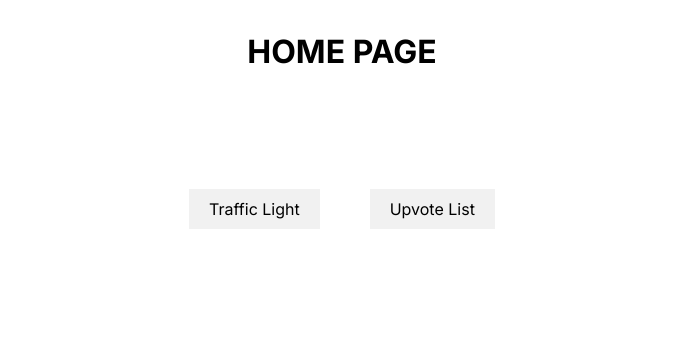
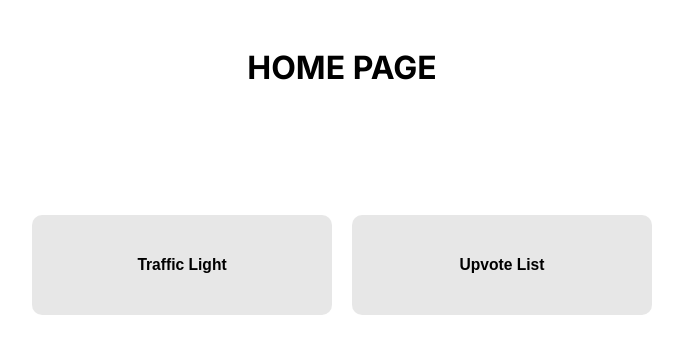
Before and after one commit to GabrielHammermeister/playground, a Next.js app: page / in a window 1280 px wide. Shown: the top 354 px of the page, without its empty margins (298-981 px from the left). Built offline with nearby package versions, Linux system fonts and the light colour scheme.

Commit message:
style(general): centralizes compnents and layouts

```diff
--- /dev/null
+++ b/src/app/components/ElevatedButton/index.tsx
@@ -0,0 +1,6 @@
+import styles from './styles.module.css'
+export default function ElevatedButton(props: { label: string }) {
+    return <button className={styles.elevatedButton}>
+        <h3>{props.label}</h3>
+    </button>;
+}
--- /dev/null
+++ b/src/app/components/ElevatedButton/styles.module.css
@@ -0,0 +1,21 @@
+.elevatedButton {
+    border-radius: 10px;
+    background: var(--background-30-gray);
+    padding: 10px 20px;
+    cursor: pointer;
+    width: 100%;
+    height: 100%;
+    border: none;
+
+    transition: all .1s linear;
+}
+.elevatedButton:hover {
+    background: var(--background-40-gray);
+    transform: translate(5px, -5px);
+    box-shadow: var(--background-40-dark-gray) -4px 4px, var(--background-20-dark-gray) -8px 8px;
+}
+.elevatedButton:active {
+    background: var(--background-50-gray);
+    transform: translate(3px, -3px);
+    box-shadow: none;
+}
--- a/src/app/layout.tsx
+++ b/src/app/layout.tsx
@@ -3,8 +3,7 @@
 import "./globals.css";
 import {Inter} from "next/font/google";
 import React from "react";
-import UpvoteListProvider from "@/app/context/UpvoteList/Provider";
-
+import styles from './page.module.css'
 const inter = Inter({ subsets: ['latin'] })
 
 export const metadata = {
@@ -20,7 +19,10 @@ export default function RootLayout({
   return (
     <html lang="en">
       <body className={inter.className}>
-        {children}
+        <main className={styles.main}>
+
+            {children}
+        </main>
       </body>
     </html>
   )
--- a/src/app/page.module.css
+++ b/src/app/page.module.css
@@ -3,55 +3,34 @@
   flex-direction: column;
   position: relative;
   align-items: center;
-  padding: 2rem 4rem;
+  padding: 3rem 2rem;
   min-height: 100vh;
+  width: clamp(320px, 100%, 1000px);
+  margin: 0 auto;
+}
+
+@media (min-width: 768px) {
+  .main {
+    padding: 3rem 4rem;
+  }
+}
+
+.routerSection {
+  width: 100%;
+  height: 100%;
 }
 
 .routesList {
   list-style: none;
+  width: 100%;
   display: flex;
+  justify-content: center;
+  flex-wrap: wrap;
   margin-top: 8rem;
-  gap: 50px;
-}
-.routesList a{
-  padding: 10px 20px;
-  background-color: var(--background-00-gray);
+  gap: 20px;
 }
 
-.routesList a:hover{
-  background-color: var(--background-30-gray);
+.routesList li {
+  height: 100px;
+  width: 300px;
 }
-
-.description a {
-  display: flex;
-  justify-content: center;
-  align-items: center;
-  gap: 0.5rem;
-}
-
-.description p {
-  position: relative;
-  margin: 0;
-  padding: 1rem;
-  background-color: rgba(var(--callout-rgb), 0.5);
-  border: 1px solid rgba(var(--callout-border-rgb), 0.3);
-  border-radius: var(--border-radius);
-}
-
-.card span {
-  display: inline-block;
-  transition: transform 200ms;
-}
-
-.card h2 {
-  font-weight: 600;
-  margin-bottom: 0.7rem;
-}
-
-.card p {
-  margin: 0;
-  opacity: 0.6;
-  font-size: 0.9rem;
-  line-height: 1.5;
-  max-width: 30ch;
-}
--- a/src/app/page.tsx
+++ b/src/app/page.tsx
@@ -2,11 +2,12 @@
 
 import styles from "./page.module.css";
 import Link from "next/link";
+import ElevatedButton from "@/app/components/ElevatedButton";
 
 export default function Home() {
 
     return (
-        <main className={styles.main}>
+        <>
             <h1>
                 HOME PAGE
             </h1>
@@ -14,16 +15,16 @@ export default function Home() {
                 <ul className={styles.routesList}>
                     <li>
                         <Link href={'pages/traffic-light'}>
-                            Traffic Light
+                            <ElevatedButton label={'Traffic Light'}/>
                         </Link>
                     </li>
                     <li>
                         <Link href={'pages/upvote-list'}>
-                            Upvote List
+                            <ElevatedButton label={'Upvote List'}/>
                         </Link>
                     </li>
                 </ul>
             </section>
-        </main>
+        </>
     )
 }
--- a/src/app/pages/styles.module.css
+++ /dev/null
@@ -1,16 +0,0 @@
-.main {
-    display: flex;
-    flex-direction: column;
-    position: relative;
-    align-items: center;
-    padding: 3rem 2rem;
-    min-height: 100vh;
-    width: clamp(320px, 100%, 1000px);
-    margin: 0 auto;
-}
-
-@media (min-width: 768px) {
-    .main {
-        padding: 4rem;
-    }
-}
```
Also changed, not shown: src/app/pages/layout.tsx (deleted, +0 -12 lines), src/app/pages/upvote-list/page.tsx (+4 -3 lines), src/app/pages/upvote-list/style.module.css (+0 -22 lines).
